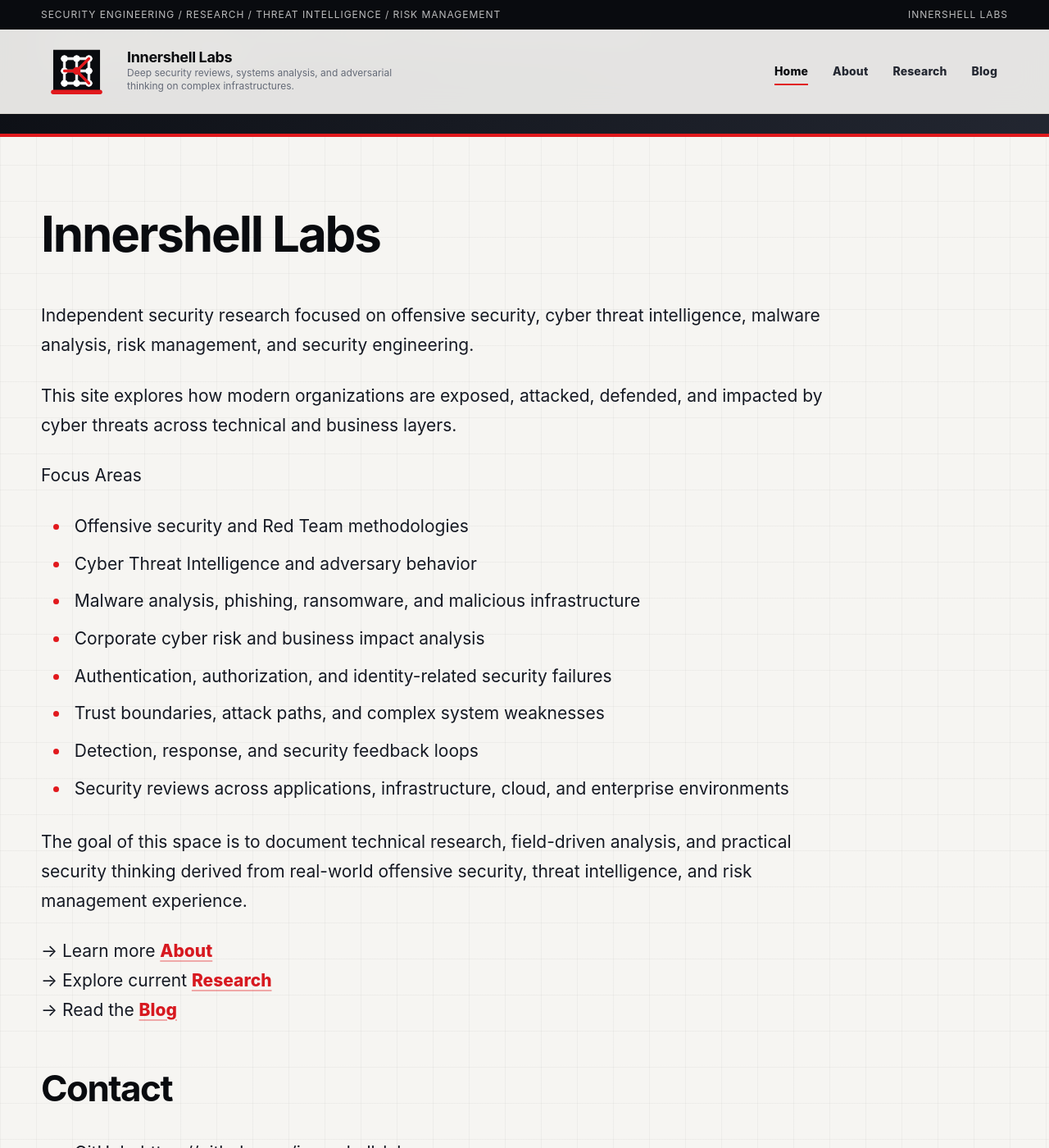
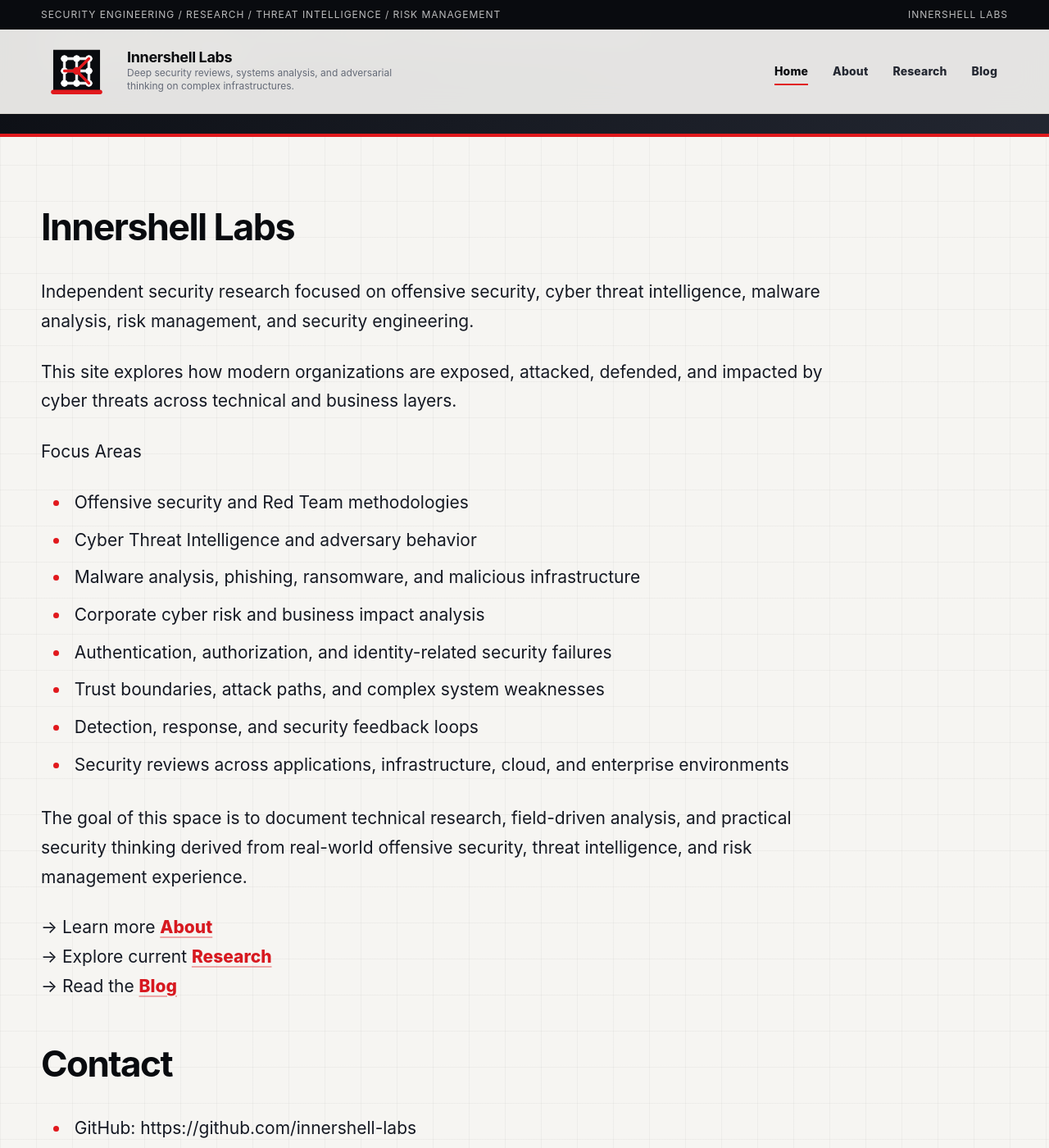
Before and after one commit to Innershell-labs/innershell-labs.github.io, a Jekyll site: the page built from index.md, in a window 1280 px wide and 1400 px high, scrolled down 327 px. Shown: the whole window at 82% size. Built offline with Jekyll 4.4.1, drawn with Linux system fonts in a browser that asks for light colours.

Commit message:
Update prose size

```diff
--- a/assets/css/style.scss
+++ b/assets/css/style.scss
@@ -378,7 +378,7 @@ a:hover {
 }
 
 .prose h1 {
-  font-size: clamp(38px, 5vw, 60px);
+  font-size: clamp(38px, 3.5vw, 60px);
 }
 
 .prose h2 {
```
